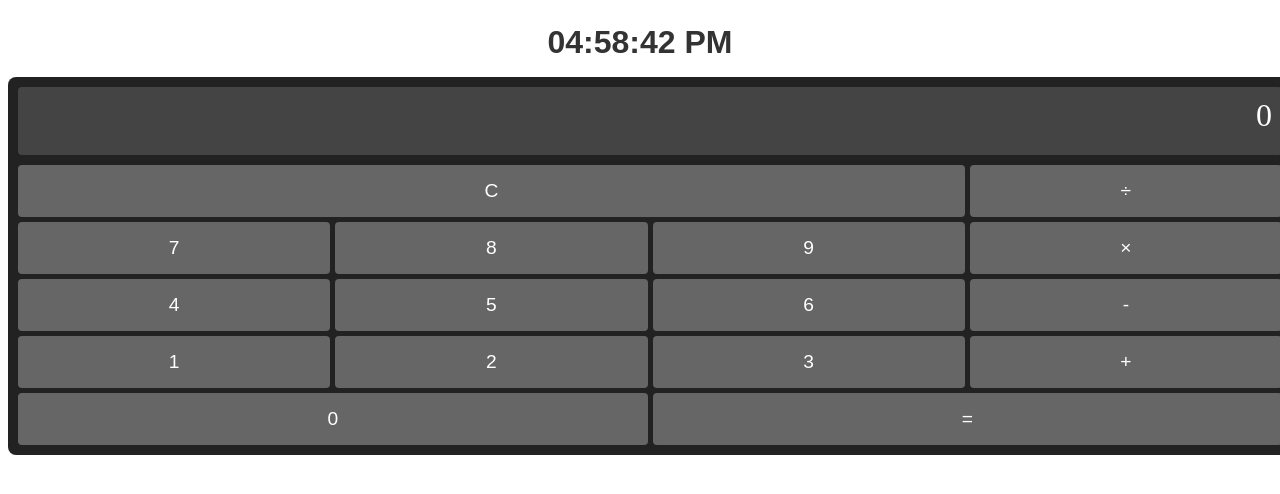
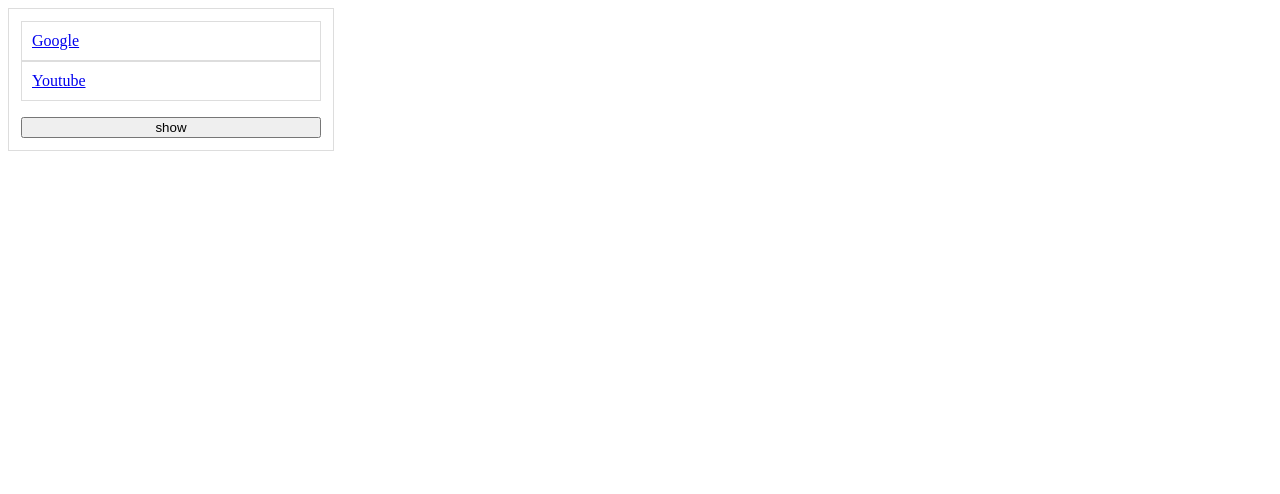
Before and after one commit to luiz734/simple-homepage, a Svelte app: page / in a window 1280 px wide. Shown: the top 494 px of the page. Built offline with nearby package versions, Linux system fonts and the light colour scheme.

Commit message:
Add simple shortcut widget

```diff
--- a/src/App.svelte
+++ b/src/App.svelte
@@ -1,13 +1,15 @@
 <script>
     import Clock from "./lib/Clock.svelte";
     import Calculator from "./lib/Calculator.svelte";
+    import Shortcuts from "./lib/Shortcuts.svelte";
 
 
 </script>
 
 <div id="app">
-    <Clock/>
-    <Calculator/>
+<!--    <Clock/>-->
+<!--    <Calculator/>-->
+    <Shortcuts/>
 </div>
 
 <style>
--- /dev/null
+++ b/src/lib/Shortcuts.svelte
@@ -0,0 +1,101 @@
+<script>
+    import {slide} from 'svelte/transition';
+
+    let links = $state([
+        {"url": "http://google.com", "name": "Google"},
+        {"url": "http://google.com", "name": "Youtube"},
+    ]);
+    $inspect(links);
+
+    let shortcut_name = $state("");
+    let shortcut_url = $state("");
+
+    let inputsVisible = $state(false);
+
+    const addLink = () => {
+        if (shortcut_name === "" || shortcut_name === "") {
+            return;
+        }
+        links.push({"url": shortcut_url, "name": shortcut_name});
+        shortcut_name = shortcut_url = "";
+    };
+
+    const toggleInputsVisible = () => {
+        inputsVisible = !inputsVisible;
+    };
+
+
+</script>
+
+
+<div class="shortcuts">
+    {#each links as link}
+        <div class="shortcuts-block">
+            <a href="{link.url}"> {link.name}</a>
+        </div>
+    {/each}
+
+
+    {#if inputsVisible}
+        <div transition:slide>
+            <div class="inputs">
+                <div>
+                    <label for="shortcutName"> Name </label>
+                    <input id="shortcutName" type="text" bind:value={shortcut_name}/>
+                </div>
+                <div>
+                    <label for="shortcutURL"> Url </label>
+                    <input id="shortcutURL" type="text" bind:value={shortcut_url}/>
+                </div>
+            </div>
+
+            <button class="confirm" onclick={addLink} type="button">Add</button>
+        </div>
+
+
+    {/if}
+
+    <button id="showHide" onclick={toggleInputsVisible}> {inputsVisible ? "hide" : "show"} </button>
+
+</div>
+
+<style>
+    .shortcuts {
+        display: flex;
+        flex-direction: column;
+        max-width: 300px;
+        border: 1px solid #ddd;
+        padding: 12px;
+    }
+
+    .shortcuts-block {
+        border: 1px solid #ddd;
+        padding: 10px;
+    }
+
+    input {
+        width: 100%;
+        box-sizing: border-box;
+    }
+
+    .inputs {
+        margin-top: 18px;
+    }
+
+    .inputs > div {
+        margin: 10px 0;
+    }
+
+    button {
+        width: 100%;
+    }
+    #showHide {
+        margin-top: 16px;
+    }
+    .confirm {
+        background-color: darkolivegreen;
+        color: white;
+        font-size: 1em;
+        padding: 10px;
+    }
+</style>
```
